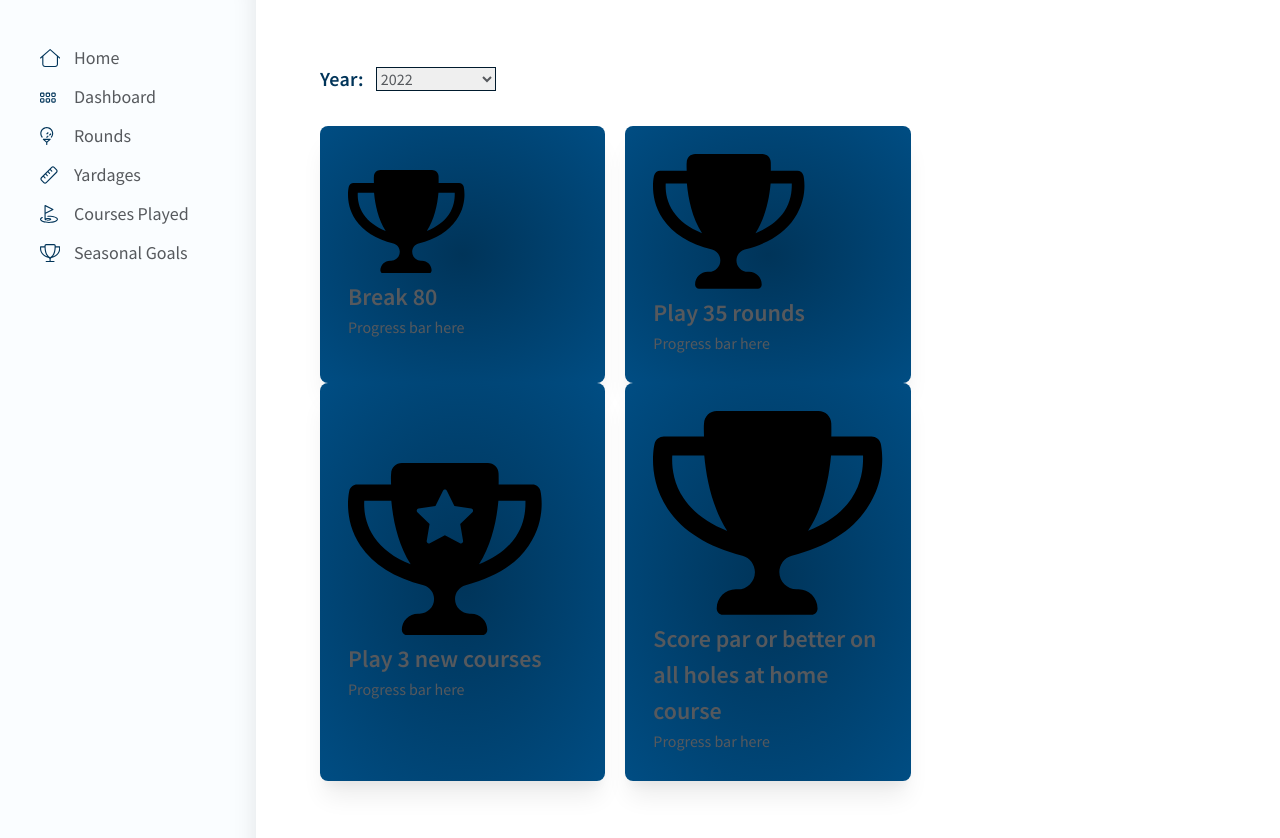
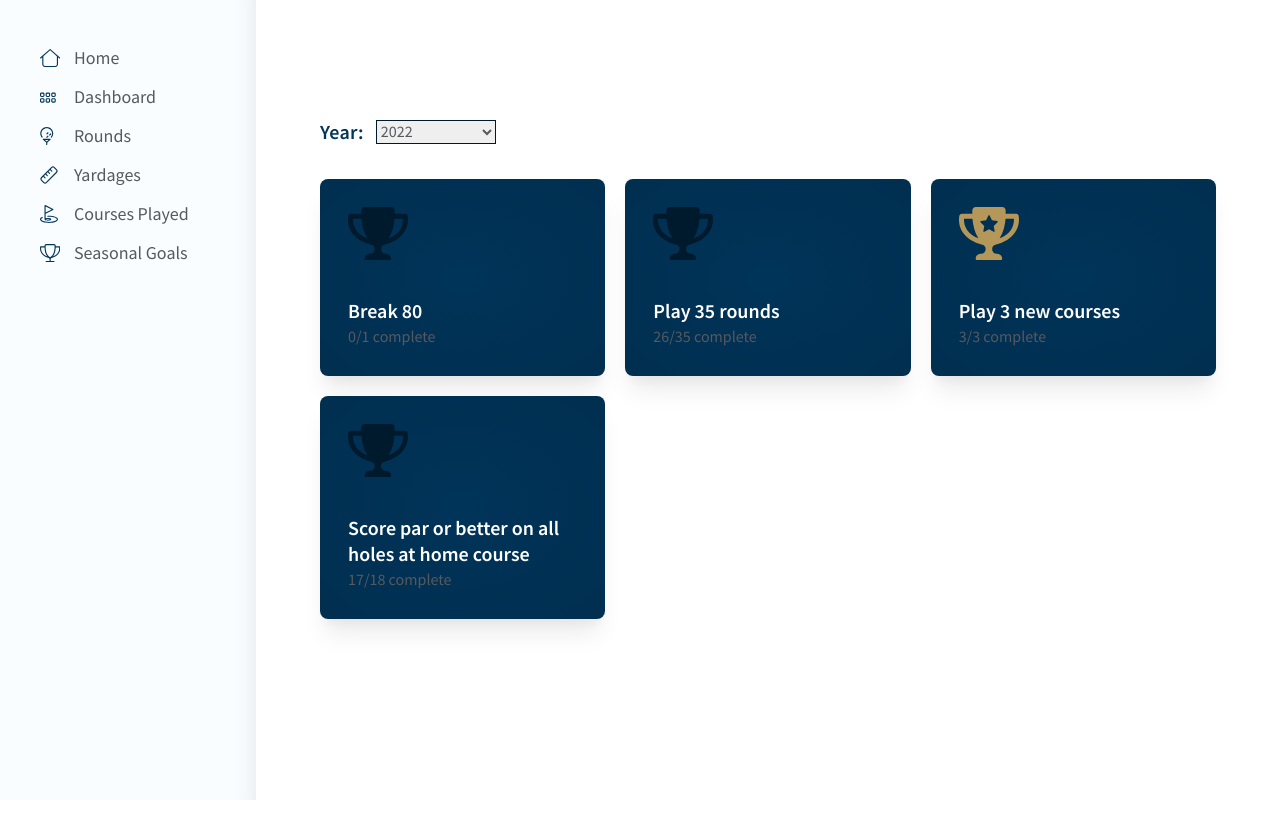
Before and after one commit to dkersten/golf-scorecard-v1, a React (Create React App) app: page /goals in a window 1280 px wide. Shown: the top 838 px of the page. After the commit the page ends 800 px from the top, so only its background shows below. Built offline with nearby package versions, Linux system fonts and the light colour scheme.

Commit message:
working on goals card styling

```diff
--- a/src/Components/CardGoal.js
+++ b/src/Components/CardGoal.js
@@ -2,8 +2,8 @@
 import '../styling/components/CardGoal.scss'
 
 // assets
-import { ReactComponent as GoalCompletedIcon } from '../Assets/Icons/goal-completed.svg'
-import { ReactComponent as GoalInProgressIcon } from '../Assets/Icons/goal-in-progress.svg'
+import { ReactComponent as GoalCompletedIcon } from '../Assets/Icons/goal-completed-icon.svg'
+import { ReactComponent as GoalInProgressIcon } from '../Assets/Icons/goal-in-progress-icon.svg'
 
 const CardGoal = (props) => {
     let {
@@ -13,25 +13,51 @@ const CardGoal = (props) => {
         progress: progress
     } = props.dataObj
 
+    const iconComponent = () => {
+        if (completed) {
+            return(
+                <div className="flex-icon completed">
+                    <GoalCompletedIcon />
+                </div>
+            )
+        } else {
+            return(
+                <div className="flex-icon incomplete">
+                    <GoalInProgressIcon />
+                </div>
+            )
+        }
+    }
+
+    const completionProgressNumsComponent = () => {
+        if (progress.current >= progress.total) {
+            return(
+                <span className="number-count">
+                    {progress.total}/{progress.total} complete
+                </span>
+            )
+        } else {
+            return(
+                <span className="number-count">
+                    {progress.current}/{progress.total} complete
+                </span>
+            )
+        }
+    }
+
     const renderCardContent = () => {
         if (type === "bool") {
             return(
                 <div className='bool-type'>
                     <div className="flex-container">
-                        <div className="flex-icon">
-                            {
-                                completed
-                                    ?
-                                        <GoalCompletedIcon />
-                                    :
-                                        <GoalInProgressIcon />
-                            }
-                        </div>
+                        { iconComponent() }
                         <div className="flex-info">
                             <h2>{ description }</h2>
                         </div>
                         <div className="flex-progress-container">
-                            Progress bar here
+                            <span className='completion-count'>
+                                { completionProgressNumsComponent() }
+                            </span>
                         </div>
                     </div>
                 </div>
@@ -40,20 +66,14 @@ const CardGoal = (props) => {
             return(
                 <div className='cumulative-type'>
                     <div className="flex-container">
-                        <div className="flex-icon">
-                            {
-                                completed
-                                    ?
-                                        <GoalCompletedIcon />
-                                    :
-                                        <GoalInProgressIcon />
-                            }
-                        </div>
+                        { iconComponent() }
                         <div className="flex-info">
                             <h2>{ description }</h2>
                         </div>
                         <div className="flex-progress-container">
-                            Progress bar here
+                            <span className='completion-count'>
+                                { completionProgressNumsComponent() }
+                            </span>
                         </div>
                     </div>
                 </div>
--- a/src/Temp Data/goalsData.js
+++ b/src/Temp Data/goalsData.js
@@ -4,7 +4,11 @@ const goals = {
            {
                 type: "bool",
                 description: "Break 80",
-                completed: false
+                completed: false,
+                progress: {
+                    current: 0,
+                    total: 1
+                }
            },
            {
                 type: "cumulative",
@@ -40,12 +44,20 @@ const goals = {
             {
                 type: "bool",
                 description: "Break 85",
-                completed: true
+                completed: true,
+                progress: {
+                    current: 1,
+                    total: 1
+                }
             },
             {
                 type: "bool",
                 description: "Break 80",
-                completed: false
+                completed: false,
+                progress: {
+                    current: 0,
+                    total: 1
+                }
             },
             {
                 type: "cumulative",
@@ -81,7 +93,11 @@ const goals = {
             {
                 type: "bool",
                 description: "Beat Dave in match play",
-                completed: false
+                completed: false,
+                progress: {
+                    current: 0,
+                    total: 1
+                }
             }
         ]
     }
--- a/src/styling/components/CardGoal.scss
+++ b/src/styling/components/CardGoal.scss
@@ -3,18 +3,36 @@
 .card-goal {
     box-shadow: $bs-lg;
     list-style: none;
-    background: radial-gradient($color-primary, $color-primary-l1);
+    background: radial-gradient($color-primary, $color-primary-d1);
     border-radius: $br-lg;
     padding: $s-md3;
-    display: flex;
-    justify-content: space-between;
-    align-items: center;
     flex-basis: calc(33.33333% - (($s-md1 + $s-md1)) / 3);
     position: relative;
     z-index: 1;
-    color: $color-white;
 
-    &:not(:last-of-type) {
+    &:not(:nth-of-type(3n)) {
         margin-right: $s-md1;
     }
+
+    svg {
+        width: 60px;
+    }
+
+    .completed svg {
+        fill: $color-completed;
+    }
+
+    .incomplete svg {
+        fill: $color-primary-d4;
+    }
+
+    .flex-info {
+        margin-top: $s-md4;
+    }
+
+    h2 {
+        color: $color-white;
+        font-size: $font-md2;
+        line-height: 1.3;
+    }
 }
--- a/src/styling/components/CardOverview.scss
+++ b/src/styling/components/CardOverview.scss
@@ -12,6 +12,7 @@
     flex-basis: calc(33.333% - (($s-md1 + $s-md1)) / 3);
     position: relative;
     z-index: 1;
+    row-gap: $s-sm4;
 
     &:not(:last-of-type) {
         margin-right: $s-md1;
--- a/src/styling/config.scss
+++ b/src/styling/config.scss
@@ -36,6 +36,7 @@ $color-font-light-theme: #56595D;
 $color-danger: #DE3142;
 $color-success: #1A8754;
 $color-warning: #ffe0b2;
+$color-completed: #b49759;
 
 /////// spacing
 $s-sm1: .25rem;
@@ -127,6 +128,7 @@ $font-xxl: 2.5rem;
         flex-wrap: wrap;
         padding: 0;
         margin: 0;
+        row-gap: $s-md1;
 
         @media only screen and (max-width: 767px) {
             row-gap: $s-md2;
```
Also changed, not shown: src/Assets/Icons/goal-completed-icon.svg (renamed from src/Assets/Icons/goal-completed.svg), src/Assets/Icons/goal-in-progress-icon.svg (renamed from src/Assets/Icons/goal-in-progress.svg).
